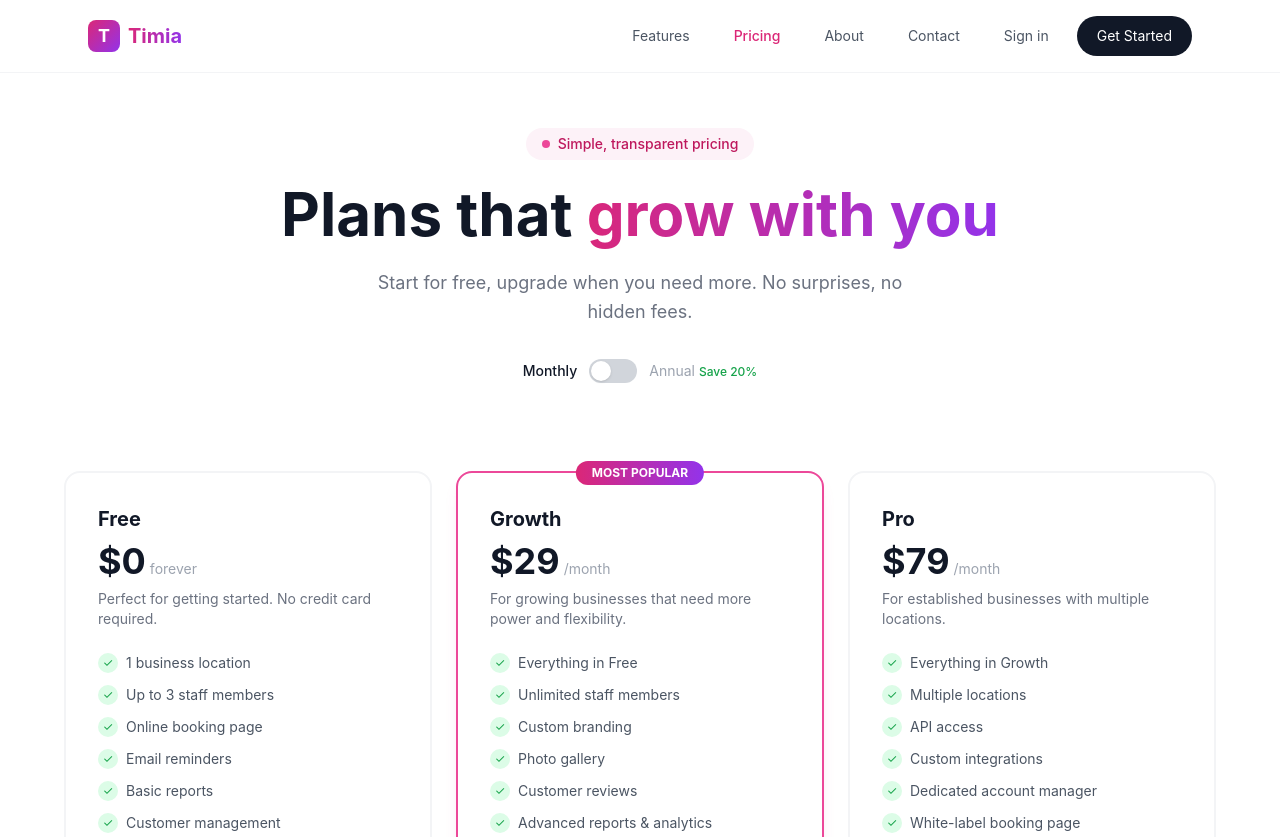
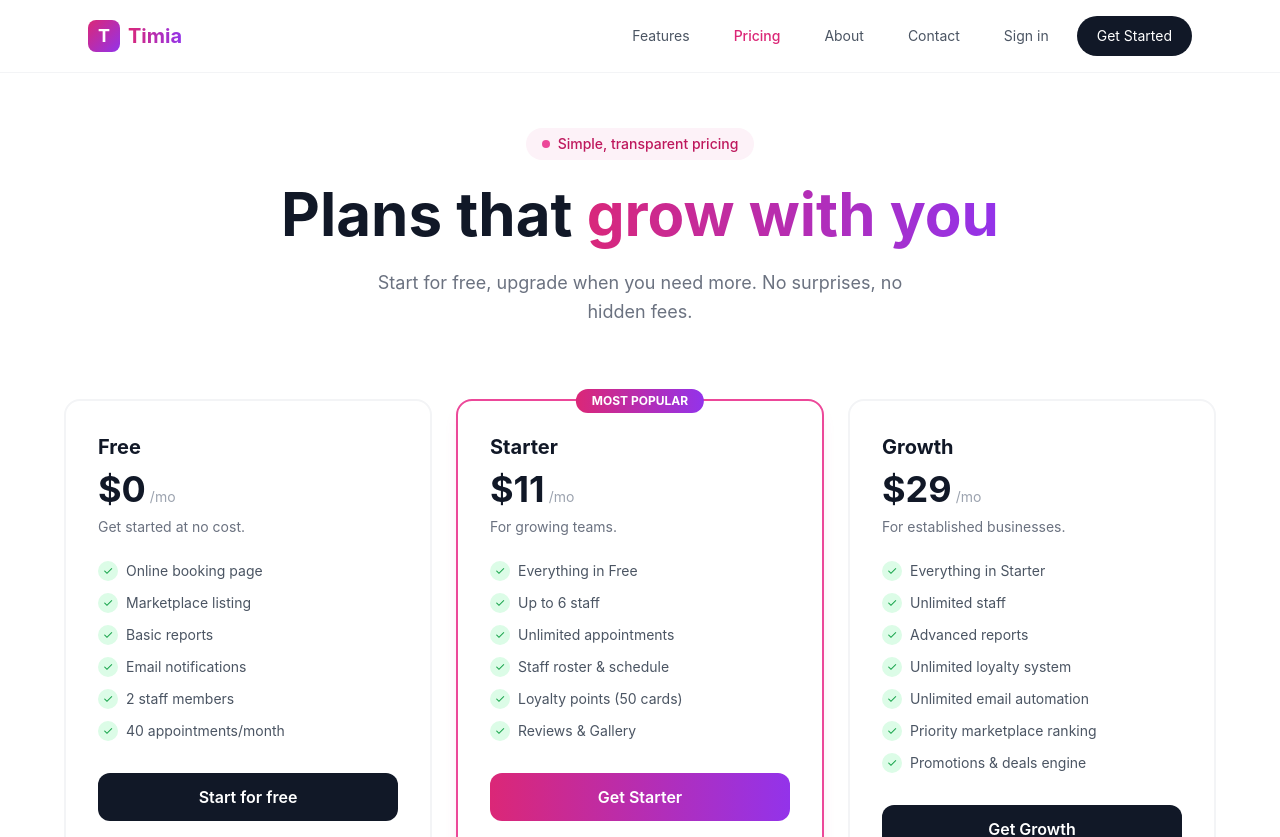
Before and after one commit to tnmthai/salon-booking, a React (Vite) app in the folder client/: page /pricing in a window 1280 px wide. Shown: the top 837 px of the page. Built offline with nearby package versions, Linux system fonts and the light colour scheme.

Commit message:
Update pricing page to match actual plans: Free/Starter/Growth

```diff
--- a/client/src/pages/Pricing.jsx
+++ b/client/src/pages/Pricing.jsx
@@ -1,58 +1,56 @@
-import { useState } from 'react'
 import { Link } from 'react-router-dom'
 
 const plans = [
   {
     name: 'Free',
     price: '$0',
-    period: 'forever',
-    desc: 'Perfect for getting started. No credit card required.',
+    period: '/mo',
+    desc: 'Get started at no cost.',
     features: [
-      '1 business location',
-      'Up to 3 staff members',
       'Online booking page',
-      'Email reminders',
+      'Marketplace listing',
       'Basic reports',
-      'Customer management',
+      'Email notifications',
+      '2 staff members',
+      '40 appointments/month',
     ],
     cta: 'Start for free',
     ctaLink: '/register',
     popular: false,
   },
   {
-    name: 'Growth',
-    price: '$29',
-    period: '/month',
-    desc: 'For growing businesses that need more power and flexibility.',
+    name: 'Starter',
+    price: '$11',
+    period: '/mo',
+    desc: 'For growing teams.',
     features: [
       'Everything in Free',
-      'Unlimited staff members',
-      'Custom branding',
-      'Photo gallery',
-      'Customer reviews',
-      'Advanced reports & analytics',
-      'Priority support',
+      'Up to 6 staff',
+      'Unlimited appointments',
+      'Staff roster & schedule',
+      'Loyalty points (50 cards)',
+      'Reviews & Gallery',
     ],
-    cta: 'Start free trial',
+    cta: 'Get Starter',
     ctaLink: '/register',
     popular: true,
   },
   {
-    name: 'Pro',
-    price: '$79',
-    period: '/month',
-    desc: 'For established businesses with multiple locations.',
+    name: 'Growth',
+    price: '$29',
+    period: '/mo',
+    desc: 'For established businesses.',
     features: [
-      'Everything in Growth',
-      'Multiple locations',
-      'API access',
-      'Custom integrations',
-      'Dedicated account manager',
-      'White-label booking page',
-      'Phone support',
+      'Everything in Starter',
+      'Unlimited staff',
+      'Advanced reports',
+      'Unlimited loyalty system',
+      'Unlimited email automation',
+      'Priority marketplace ranking',
+      'Promotions & deals engine',
     ],
-    cta: 'Contact us',
-    ctaLink: '/contact',
+    cta: 'Get Growth',
+    ctaLink: '/register',
     popular: false,
   },
 ]
@@ -85,8 +83,6 @@ const faqs = [
 ]
 
 export default function Pricing() {
-  const [annual, setAnnual] = useState(false)
-
   return (
     <div className="min-h-screen bg-white">
       {/* Navbar */}
@@ -124,19 +120,7 @@ export default function Pricing() {
             Start for free, upgrade when you need more. No surprises, no hidden fees.
           </p>
 
-          {/* Toggle */}
-          <div className="flex items-center justify-center gap-3 mb-12">
-            <span className={`text-sm ${!annual ? 'text-gray-900 font-medium' : 'text-gray-400'}`}>Monthly</span>
-            <button
-              onClick={() => setAnnual(!annual)}
-              className={`relative w-12 h-6 rounded-full transition ${annual ? 'bg-pink-600' : 'bg-gray-300'}`}
-            >
-              <span className={`absolute top-0.5 w-5 h-5 bg-white rounded-full shadow transition ${annual ? 'left-6' : 'left-0.5'}`} />
-            </button>
-            <span className={`text-sm ${annual ? 'text-gray-900 font-medium' : 'text-gray-400'}`}>
-              Annual <span className="text-green-600 text-xs font-medium">Save 20%</span>
-            </span>
-          </div>
+
         </div>
       </section>
 
@@ -158,16 +142,9 @@ export default function Pricing() {
                 )}
                 <h3 className="font-bold text-gray-900 text-xl mb-2">{plan.name}</h3>
                 <div className="flex items-baseline gap-1 mb-2">
-                  <span className="text-4xl font-bold text-gray-900">
-                    {plan.price === '$0' ? '$0' : annual ? `$${Math.round(parseInt(plan.price.slice(1)) * 0.8)}` : plan.price}
-                  </span>
-                  <span className="text-gray-400 text-sm">
-                    {plan.price === '$0' ? plan.period : annual ? '/month' : plan.period}
-                  </span>
+                  <span className="text-4xl font-bold text-gray-900">{plan.price}</span>
+                  <span className="text-gray-400 text-sm">{plan.period}</span>
                 </div>
-                {annual && plan.price !== '$0' && (
-                  <p className="text-xs text-green-600 mb-2">Billed annually</p>
-                )}
                 <p className="text-gray-500 text-sm mb-6">{plan.desc}</p>
                 <ul className="space-y-3 mb-8">
                   {plan.features.map((f, j) => (
```
